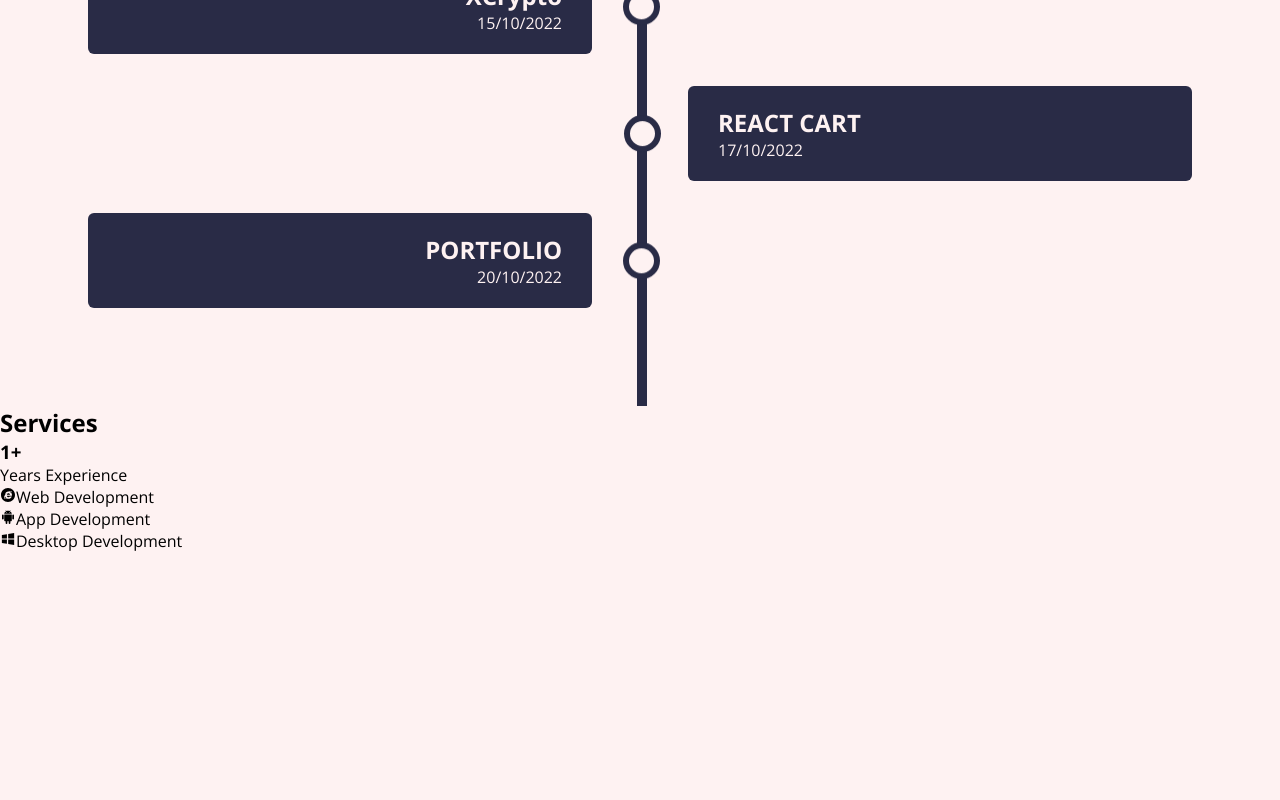
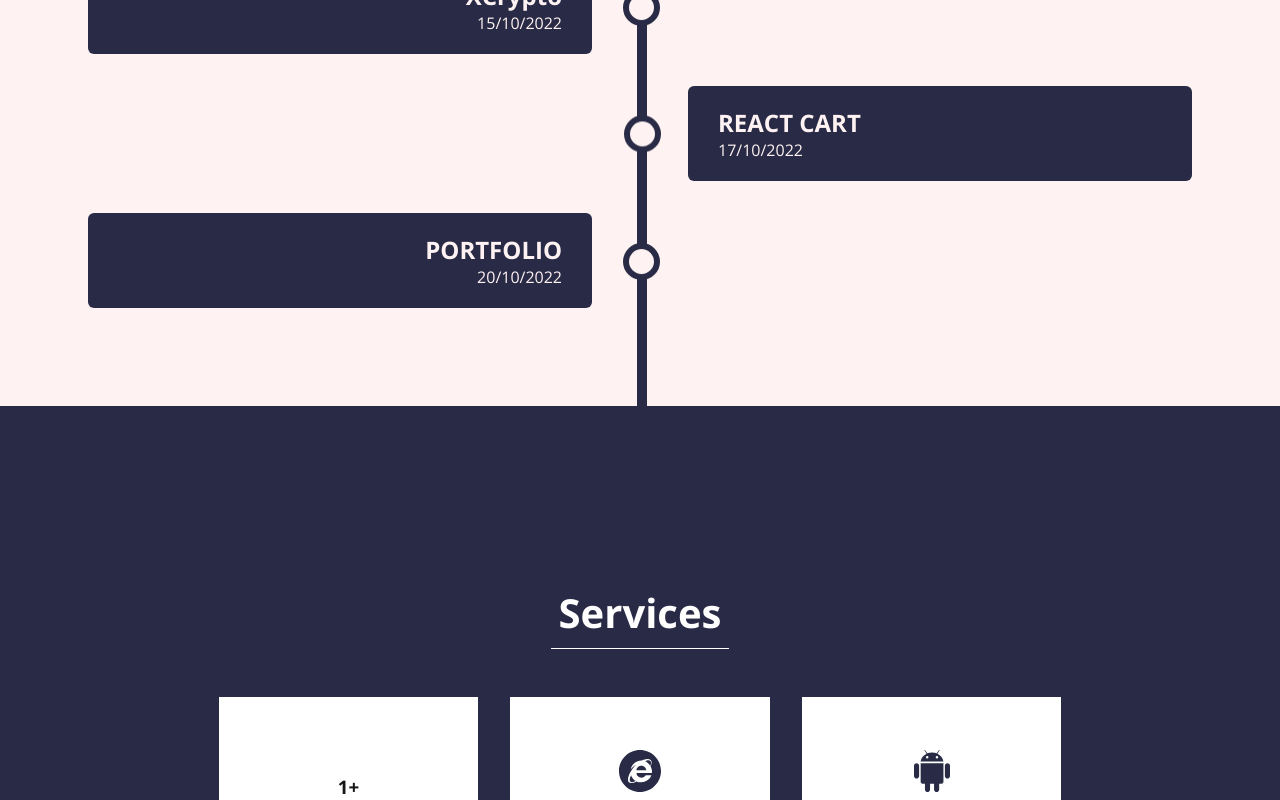
Before and after one commit to SatyaS18/sample-portfolio, a React (Create React App) app: page / in a window 1280 px wide. Shown: the part 2000-2800 px from the top of the page. Before the commit the page ends 2552 px from the top, so only its background shows below. Built offline with nearby package versions, Linux system fonts and the light colour scheme.

Commit message:
added style to services component

```diff
--- a/src/styles/services.scss
+++ b/src/styles/services.scss
@@ -0,0 +1,52 @@
+#services {
+  width: 100%;
+  height: 100vh;
+  padding: $p;
+  background-color: $color5;
+  color: $color4;
+  overflow: hidden;
+
+  > h2 {
+    font: 700 2.5rem $text2;
+    width: fit-content;
+    border-bottom: 1px solid $color4;
+    padding: 0.5rem;
+    margin: auto;
+  }
+
+  > section {
+    display: grid;
+    margin: 3rem;
+    grid-template-columns: repeat(3, 1fr);
+    height: 100%;
+    gap: 2rem;
+
+    > * {
+      width: 100%;
+      height: 100%;
+      background-color: $color4;
+      color: $color6;
+      display: flex;
+      flex-direction: column;
+      transition: all 0.3s;
+      align-items: center;
+      justify-content: center;
+      &:hover {
+        box-shadow: 0 0 5px 15px $color1;
+      }
+
+      > svg {
+        color: $color5;
+        font-size: 3rem;
+      }
+      > span {
+        font: 900 1rem $text2;
+        letter-spacing: 3px;
+
+        justify-content: center;
+        align-items: center;
+        margin: 1rem;
+      }
+    }
+  }
+}
```
